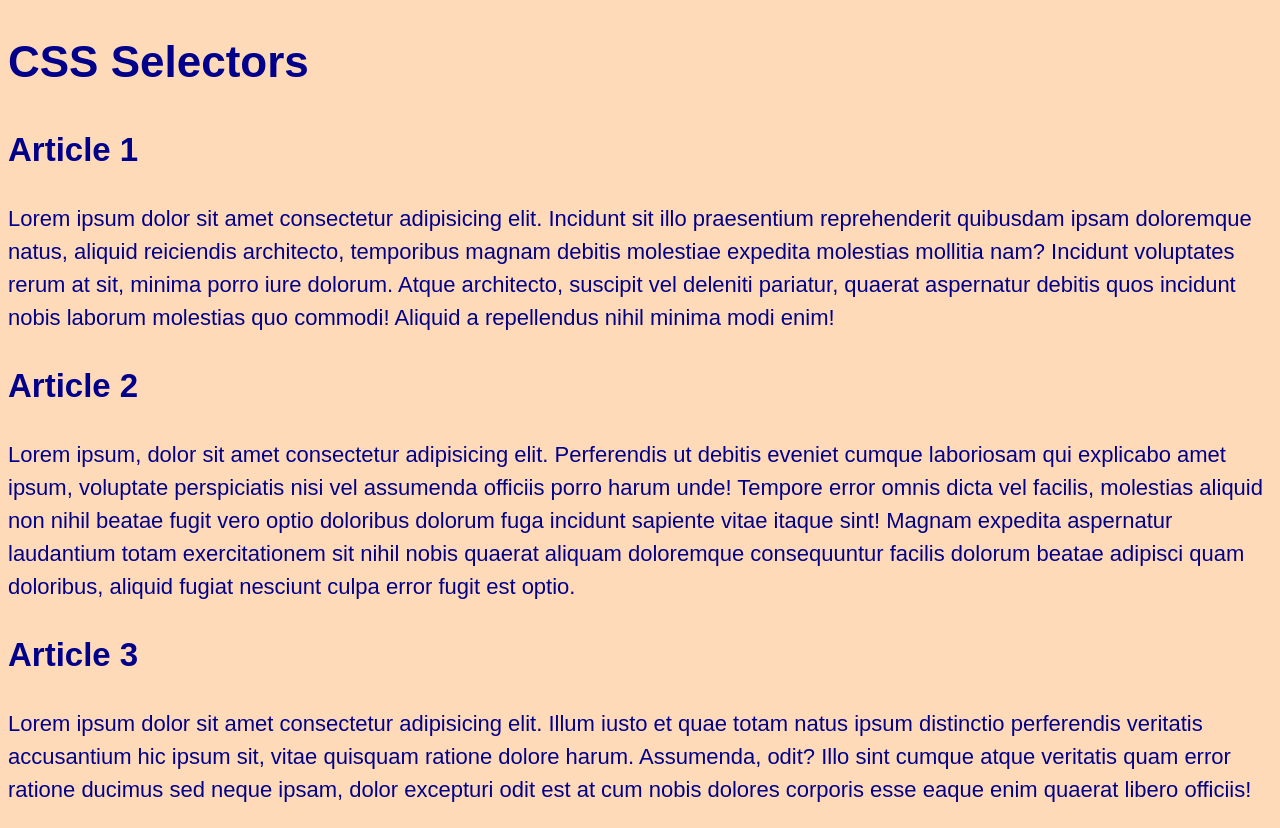
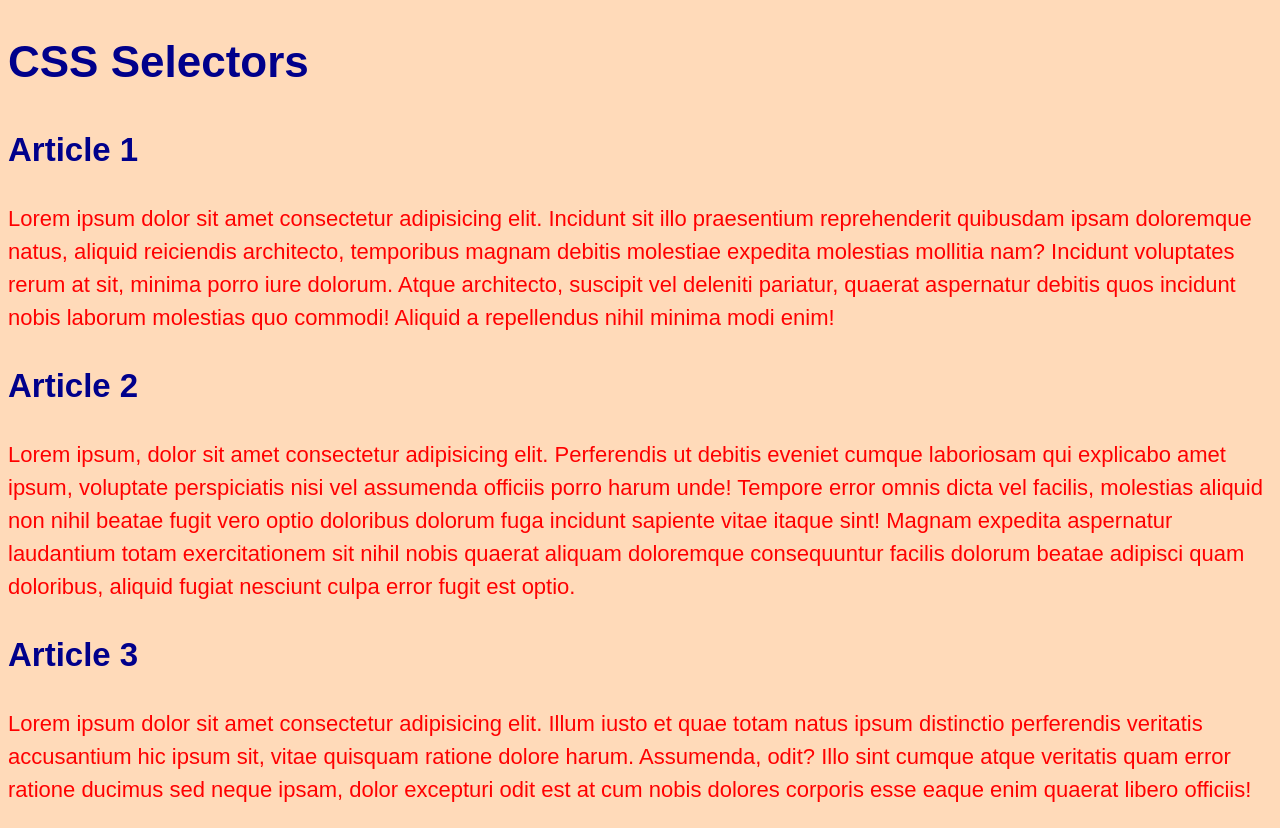
Before and after one commit to n4vdeep/css-basics, a plain HTML site: page index.html in a window 1280 px wide. Drawn offline with Linux system fonts and the light colour scheme.

Commit message:
update to README

```diff
--- a/css/style.css
+++ b/css/style.css
@@ -16,3 +16,7 @@ body {
 
   color: darkblue;
 }
+
+p {
+  color: hsl(0, 100%, 50%);
+}
```
Also changed, not shown: 1 other file.
